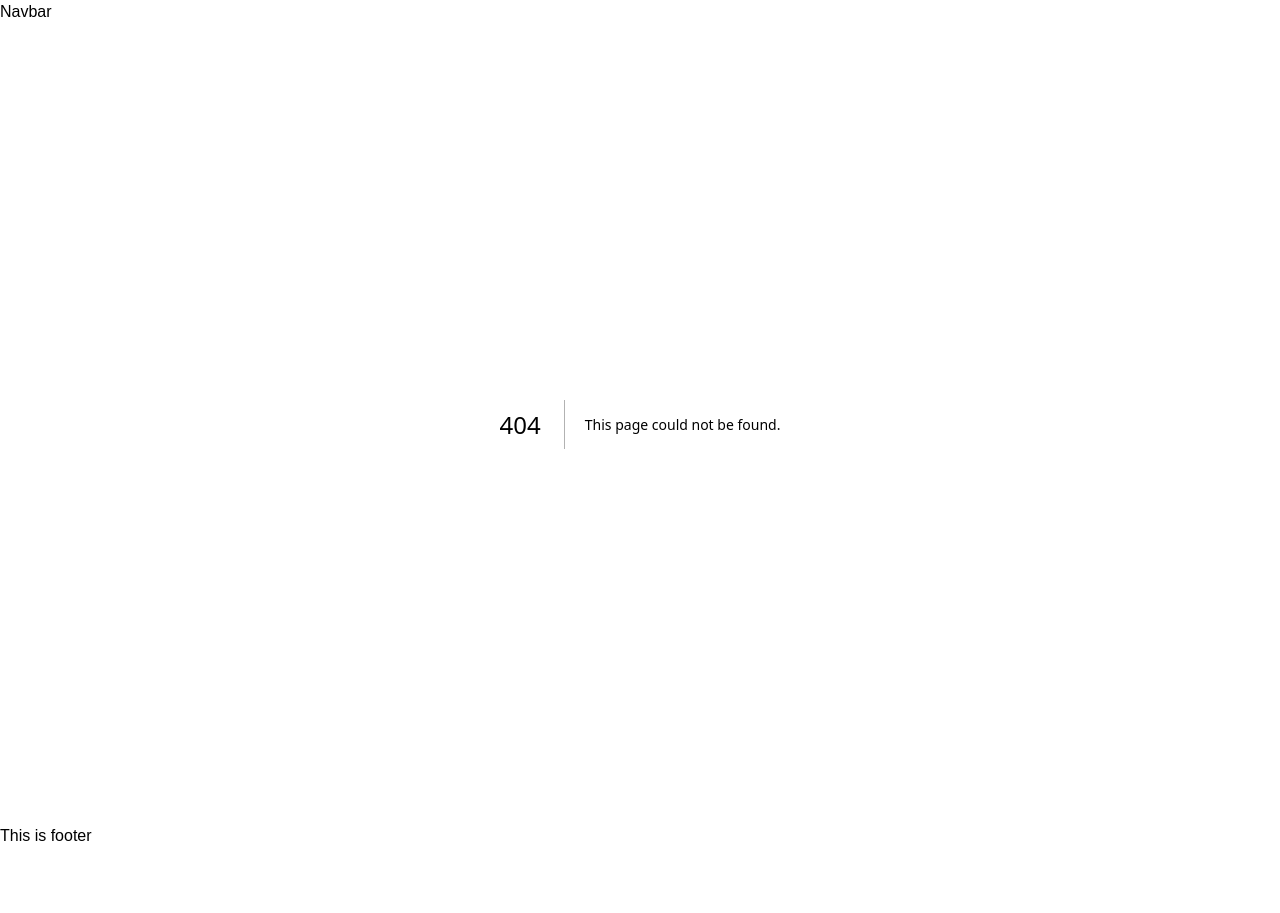
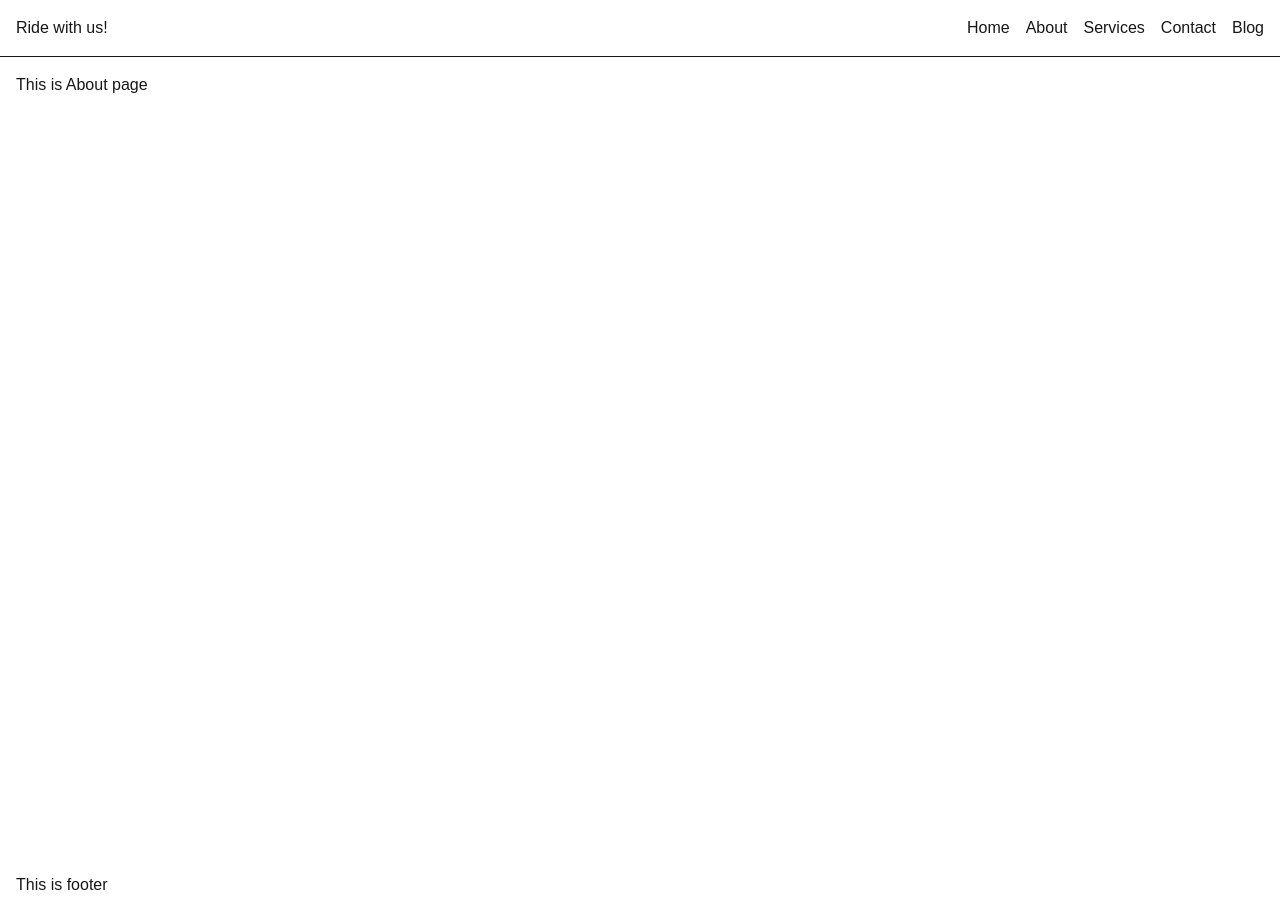
Before and after one commit to shuvo2o/layout-and-navigation, a Next.js app: page /about in a window 1280 px wide. Before the commit this address had no page. Before the commit the page ends 848 px from the top, so only its background shows below. Built offline with nearby package versions, Linux system fonts and the light colour scheme.

Commit message:
continue

```diff
--- /dev/null
+++ b/src/app/about/page.tsx
@@ -0,0 +1,11 @@
+import React from 'react'
+
+const AboutPage = () => {
+  return (
+    <div>
+      <h1>This is About page</h1>
+    </div>
+  )
+}
+
+export default AboutPage
--- /dev/null
+++ b/src/app/components/Navbar.tsx
@@ -0,0 +1,30 @@
+import React from 'react'
+import Link from 'next/link';
+const navItems = [
+  { name: 'Home', href: '/' },
+  { name: 'About', href: '/about' },
+  { name: 'Services', href: '/services' },
+  { name: 'Contact', href: '/contact' },
+  { name: 'Blog', href: '/blog' },
+];
+const Navbar = () => {
+  return (
+    <div>
+      <header className='flex justify-between items-center max-w-7xl mx-auto p-4 border-b'>
+        <div>
+            <a href=""></a>
+            <Link href="/">Ride with us!</Link>
+        </div>
+         <ul className='flex space-x-4 items-center'>
+            {navItems.map((item, index) => (
+              <li key={index}>
+                <Link href={item.href}>{item.name}</Link>
+              </li>
+            ))}
+         </ul>
+      </header>
+    </div>
+  )
+}
+
+export default Navbar
--- /dev/null
+++ b/src/app/contact/page.tsx
@@ -0,0 +1,11 @@
+import React from 'react'
+
+const ContactPage = () => {
+  return (
+    <div>
+      <h1>This is Contact page</h1>
+    </div>
+  )
+}
+
+export default ContactPage
--- a/src/app/layout.tsx
+++ b/src/app/layout.tsx
@@ -1,6 +1,7 @@
 import type { Metadata } from "next";
 import { Geist, Geist_Mono } from "next/font/google";
 import "./globals.css";
+import Navbar from "./components/Navbar";
 
 const geistSans = Geist({
   variable: "--font-geist-sans",
@@ -27,9 +28,9 @@ export default function RootLayout({
       <body
         className={`${geistSans.variable} ${geistMono.variable} antialiased`}
       >
-        <nav>Navbar</nav>
-        {children}
-        <footer>This is footer</footer>
+        <Navbar />
+        <main className="max-w-7xl mx-auto p-4 min-h-screen ">{children}</main>
+        <footer className="max-w-7xl mx-auto p-4">This is footer</footer>
       </body>
     </html>
   );
--- /dev/null
+++ b/src/app/services/page.tsx
@@ -0,0 +1,11 @@
+import React from 'react'
+
+const Servicepage = () => {
+  return (
+    <div>
+      <h1>This is Services page</h1>
+    </div>
+  )
+}
+
+export default Servicepage
```
